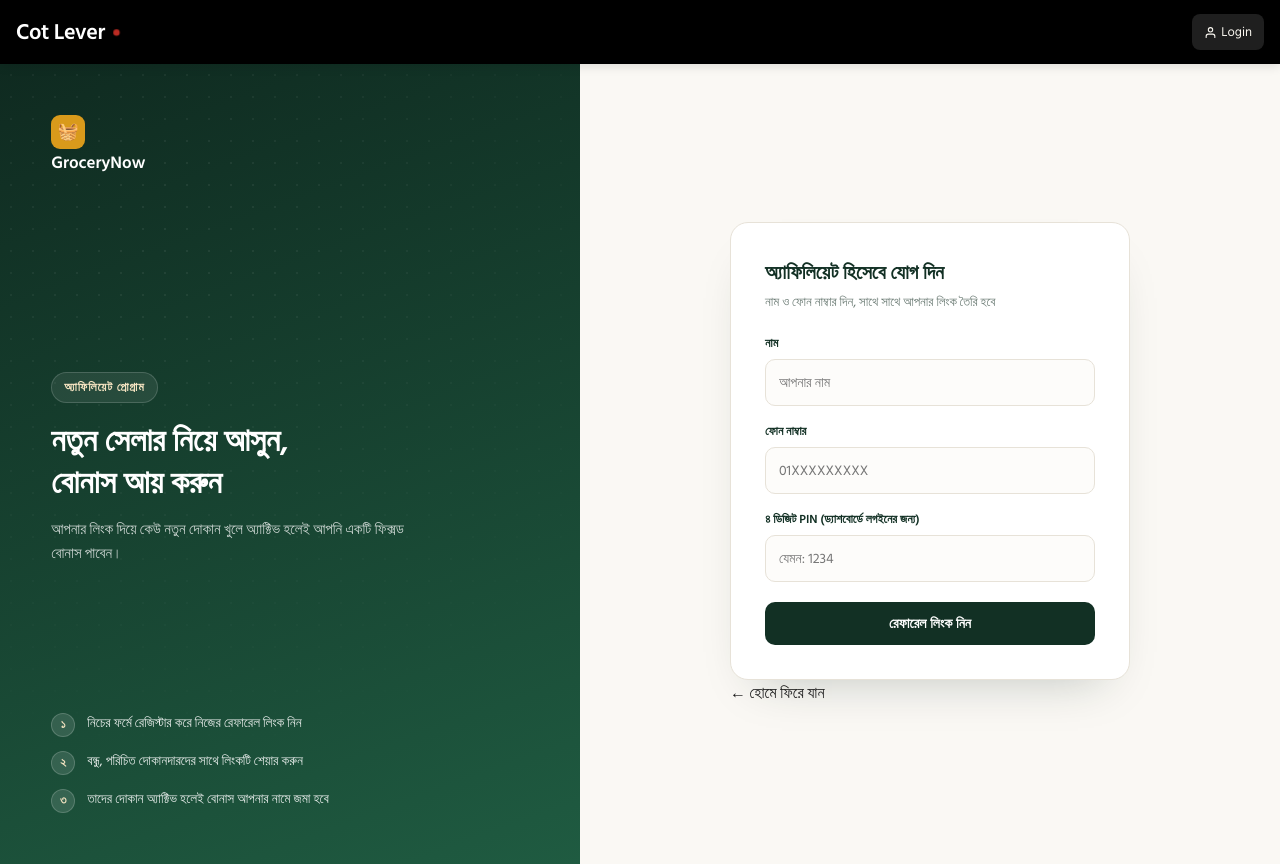
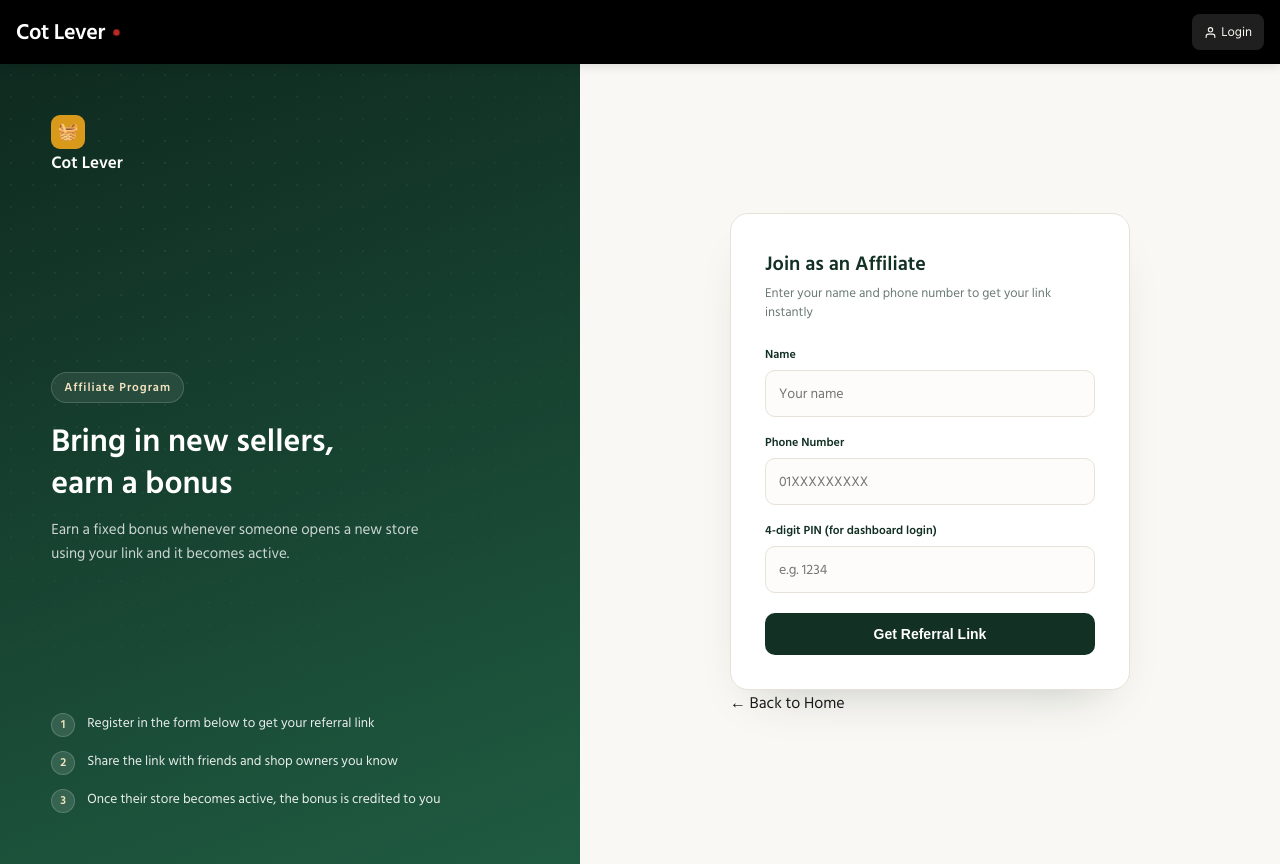
Before and after one commit to cotlevercom-ship-it/grocery-now, a Next.js app: page /affiliate in a window 1280 px wide. Built offline with nearby package versions, Linux system fonts and the light colour scheme; no server answers.

Commit message:
Update page.js

```diff
--- a/app/affiliate/page.js
+++ b/app/affiliate/page.js
@@ -50,11 +50,11 @@ export default function AffiliatePage() {
     e.preventDefault()
     setError('')
     if (!name.trim() || !phone.trim()) {
-      setError('নাম এবং ফোন নাম্বার দিন')
+      setError('Please enter your name and phone number')
       return
     }
     if (!/^\d{4}$/.test(pin)) {
-      setError('৪ ডিজিটের PIN দিন (শুধু সংখ্যা)')
+      setError('Enter a 4-digit PIN (numbers only)')
       return
     }
     setSubmitting(true)
@@ -70,7 +70,7 @@ export default function AffiliatePage() {
           })
           setResult(Array.isArray(updated) ? updated[0] : aff)
         } else if (aff.pin_hash !== pinHash) {
-          setError('এই ফোন নাম্বারে ভিন্ন PIN সেট করা আছে')
+          setError('A different PIN is already set for this phone number')
           setSubmitting(false)
           return
         } else {
@@ -96,7 +96,7 @@ export default function AffiliatePage() {
       setResult(created)
     } catch (err) {
       console.error(err)
-      setError('রেজিস্ট্রেশন করতে সমস্যা হয়েছে, আবার চেষ্টা করুন')
+      setError('Registration failed, please try again')
     }
     setSubmitting(false)
   }
@@ -108,17 +108,17 @@ export default function AffiliatePage() {
         <div className="brand-panel-inner">
           <Link href="/" className="brand-mark">
             <span className="brand-mark-badge">🧺</span>
-            <span className="brand-mark-text">GroceryNow</span>
+            <span className="brand-mark-text">Cot Lever</span>
           </Link>
           <div className="brand-panel-copy">
-            <span className="brand-eyebrow">অ্যাফিলিয়েট প্রোগ্রাম</span>
-            <h1>নতুন সেলার নিয়ে আসুন,<br />বোনাস আয় করুন</h1>
-            <p>আপনার লিংক দিয়ে কেউ নতুন দোকান খুলে অ্যাক্টিভ হলেই আপনি একটি ফিক্সড বোনাস পাবেন।</p>
+            <span className="brand-eyebrow">Affiliate Program</span>
+            <h1>Bring in new sellers,<br />earn a bonus</h1>
+            <p>Earn a fixed bonus whenever someone opens a new store using your link and it becomes active.</p>
           </div>
           <ul className="how-list">
-            <li><span className="how-num">১</span><span>নিচের ফর্মে রেজিস্টার করে নিজের রেফারেল লিংক নিন</span></li>
-            <li><span className="how-num">২</span><span>বন্ধু, পরিচিত দোকানদারদের সাথে লিংকটি শেয়ার করুন</span></li>
-            <li><span className="how-num">৩</span><span>তাদের দোকান অ্যাক্টিভ হলেই বোনাস আপনার নামে জমা হবে</span></li>
+            <li><span className="how-num">1</span><span>Register in the form below to get your referral link</span></li>
+            <li><span className="how-num">2</span><span>Share the link with friends and shop owners you know</span></li>
+            <li><span className="how-num">3</span><span>Once their store becomes active, the bonus is credited to you</span></li>
           </ul>
         </div>
       </div>
@@ -128,24 +128,24 @@ export default function AffiliatePage() {
           {!result ? (
             <div className="form-card">
               <div className="form-heading">
-                <h2>অ্যাফিলিয়েট হিসেবে যোগ দিন</h2>
-                <p>নাম ও ফোন নাম্বার দিন, সাথে সাথে আপনার লিংক তৈরি হবে</p>
+                <h2>Join as an Affiliate</h2>
+                <p>Enter your name and phone number to get your link instantly</p>
               </div>
               <form onSubmit={handleSubmit}>
                 <div className="field">
-                  <label>নাম</label>
-                  <input value={name} onChange={e => setName(e.target.value)} placeholder="আপনার নাম" />
+                  <label>Name</label>
+                  <input value={name} onChange={e => setName(e.target.value)} placeholder="Your name" />
                 </div>
                 <div className="field">
-                  <label>ফোন নাম্বার</label>
+                  <label>Phone Number</label>
                   <input value={phone} onChange={e => setPhone(e.target.value)} placeholder="01XXXXXXXXX" />
                 </div>
                 <div className="field">
-                  <label>৪ ডিজিট PIN (ড্যাশবোর্ডে লগইনের জন্য)</label>
+                  <label>4-digit PIN (for dashboard login)</label>
                   <input
                     value={pin}
                     onChange={e => setPin(e.target.value.replace(/\D/g, '').slice(0, 4))}
-                    placeholder="যেমন: 1234"
+                    placeholder="e.g. 1234"
                     inputMode="numeric"
                     maxLength={4}
                     type="password"
@@ -153,29 +153,29 @@ export default function AffiliatePage() {
                 </div>
                 {error && <div className="alert">{error}</div>}
                 <button type="submit" className="submit-btn" disabled={submitting}>
-                  {submitting ? 'অপেক্ষা করুন...' : 'রেফারেল লিংক নিন'}
+                  {submitting ? 'Please wait...' : 'Get Referral Link'}
                 </button>
               </form>
             </div>
           ) : (
             <div className="form-card">
               <div className="form-heading">
-                <h2>স্বাগতম, {result.name}!</h2>
-                <p>এই লিংকটি শেয়ার করুন — নতুন সেলার এখান থেকে দোকান খুললে বোনাস পাবেন</p>
+                <h2>Welcome, {result.name}!</h2>
+                <p>Share this link — you'll earn a bonus when a new seller opens a store through it</p>
               </div>
               <div className="code-box">
                 <div className="code-text">{referralLink}</div>
                 <button type="button" onClick={handleCopy} className="copy-btn">
-                  {copied ? 'কপি হয়েছে ✓' : 'কপি করুন'}
+                  {copied ? 'Copied ✓' : 'Copy'}
                 </button>
               </div>
               <div className="note">
-                লিংকটি সংরক্ষণ করে রাখুন — পরবর্তীতে এই পেজে আবার আপনার নাম্বার ও PIN দিয়ে এলে একই লিংক ফিরে পাবেন।
+                Save this link — if you return to this page later with your number and PIN, you'll get the same link back.
               </div>
-              <Link href="/affiliate/dashboard" className="dashboard-link">আমার ইনকাম ড্যাশবোর্ড দেখুন →</Link>
+              <Link href="/affiliate/dashboard" className="dashboard-link">View My Earnings Dashboard →</Link>
             </div>
           )}
-          <Link href="/" className="back-link">← হোমে ফিরে যান</Link>
+          <Link href="/" className="back-link">← Back to Home</Link>
         </div>
       </div>
 
```
